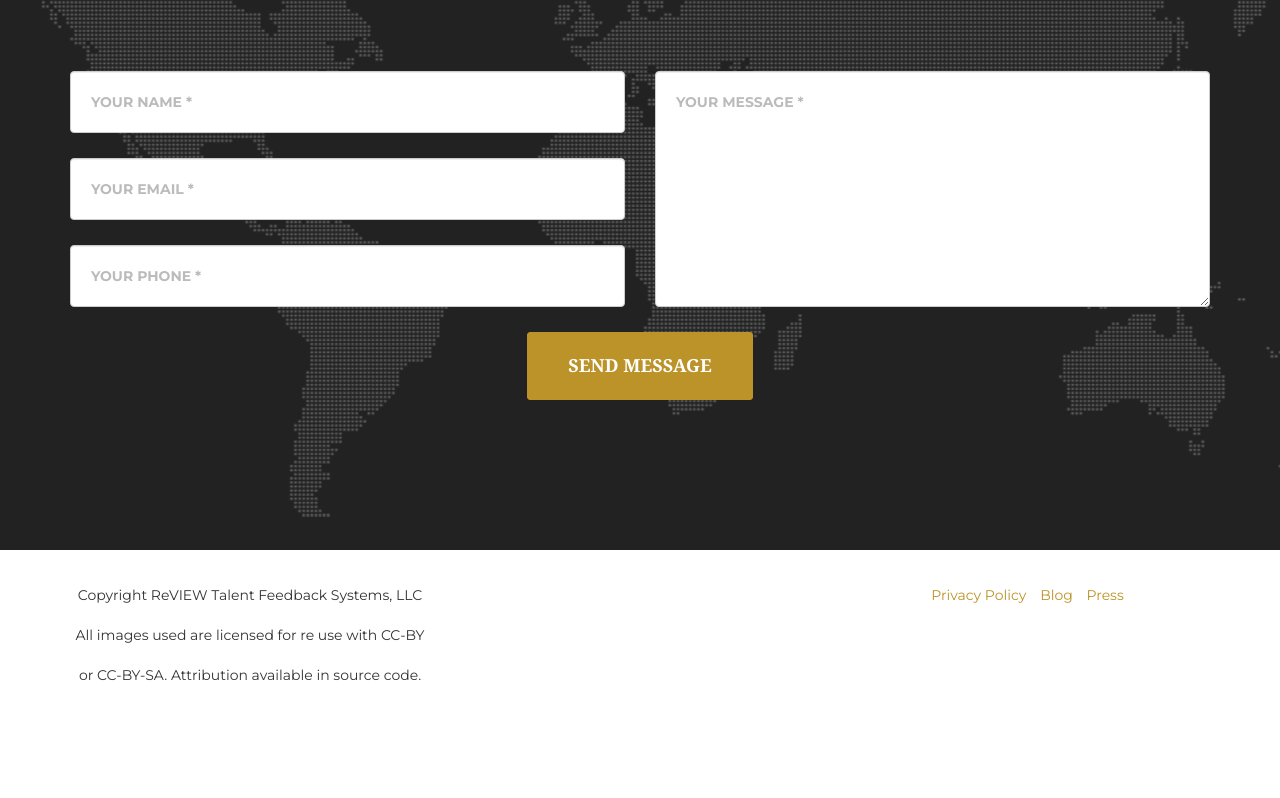
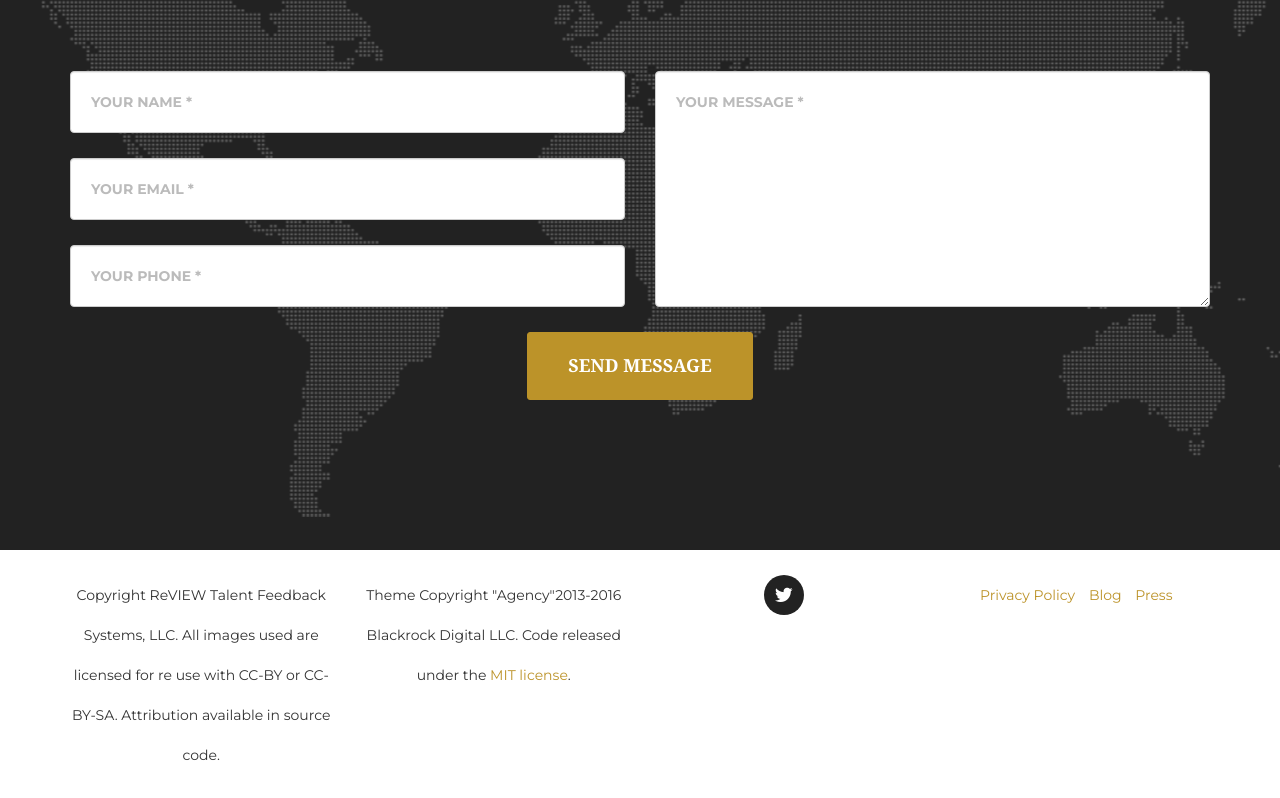
Before and after one commit to ReVIEWTalentFeedback/ReviewTalentFeedback-Homepage, a website: page index.html in a window 1280 px wide. Shown: the part 5818-6616 px from the top of the page. Before the commit the page ends 6538 px from the top, so only its background shows below. Drawn offline with nearby package versions, Linux system fonts and the light colour scheme; a web font is replaced by a local one.

Commit message:
updating footer
Added theme copyright information.

```diff
--- a/index.html
+++ b/index.html
@@ -553,24 +553,22 @@
         </div>
     </section>
 
-    <footer>
+   <footer>
         <div class="container">
             <div class="row">
-                <div class="col-md-4">
-                    <span class="copyright">Copyright ReVIEW Talent Feedback Systems, LLC</span>
+                <div class="col-md-3">
+                    <span class="copyright">Copyright ReVIEW Talent Feedback Systems, LLC. </span>
                     <span class="copyright">All images used are licensed for re use with CC-BY or CC-BY-SA. Attribution available in source code.</span>
                 </div>
-                <div class="col-md-4">&nbsp
-                    <!--<ul class="list-inline social-buttons">
-                        <li><a href="#"><i class="fa fa-twitter"></i></a>
-                        </li>
-                        <li><a href="#"><i class="fa fa-facebook"></i></a>
-                        </li>
-                        <li><a href="#"><i class="fa fa-linkedin"></i></a>
-                        </li>
-                    </ul>-->
+                <div class="col-md-3">
+                <span class="copyright">Theme Copyright "Agency"2013-2016 Blackrock Digital LLC. Code released under the <a href="https://github.com/BlackrockDigital/startbootstrap-agency/blob/gh-pages/LICENSE">MIT license</a>.</span>
                 </div>
-                <div class="col-md-4">
+                <div class="col-md-3">
+                    <ul class="list-inline social-buttons">
+                        <li><a href="http://twitter.com/ReVIEWTalentFS "><i class="fa fa-twitter"></i></a>
+                    </ul>
+                </div>
+                <div class="col-md-3">
                     <ul class="list-inline quicklinks">
                     <li><a href
                         <li><a href="#">Privacy Policy</a>
```
